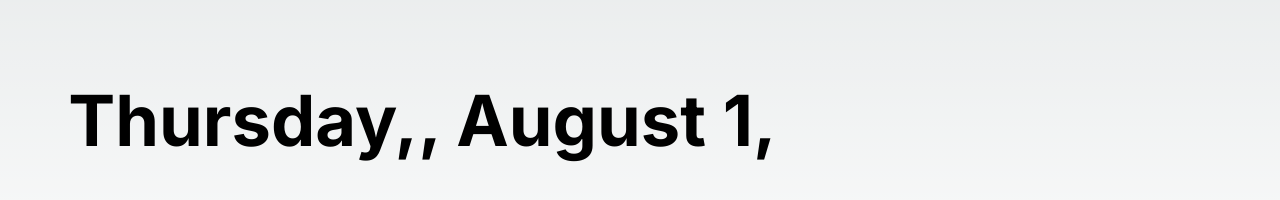
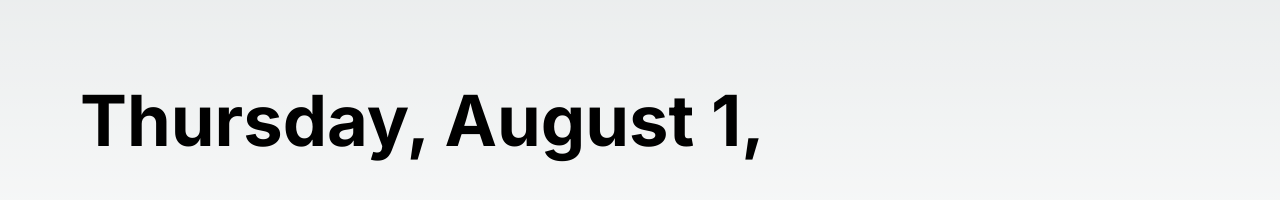
Before and after one commit to rakibtg/islamic-clock, a Next.js app: page / in a window 1280 px wide. Shown: the part 418-618 px from the top of the page. Built offline with nearby package versions, Linux system fonts and the light colour scheme; no server answers.

Commit message:
refactor: Improve date formatting in Clock component

```diff
--- a/app/components/Clock.tsx
+++ b/app/components/Clock.tsx
@@ -39,7 +39,16 @@ const Clock = () => {
       .toLocaleDateString(undefined, options)
       .split(" ");
 
-    return { weekDay, day, monthName, year };
+    const weekDayWithoutComma = weekDay.trim().endsWith(",")
+      ? weekDay.slice(0, -1)
+      : weekDay;
+
+    return {
+      weekDay: weekDayWithoutComma,
+      day: day.trim(),
+      monthName: monthName.trim(),
+      year: year.trim(),
+    };
   };
 
   if (!time) {
```
